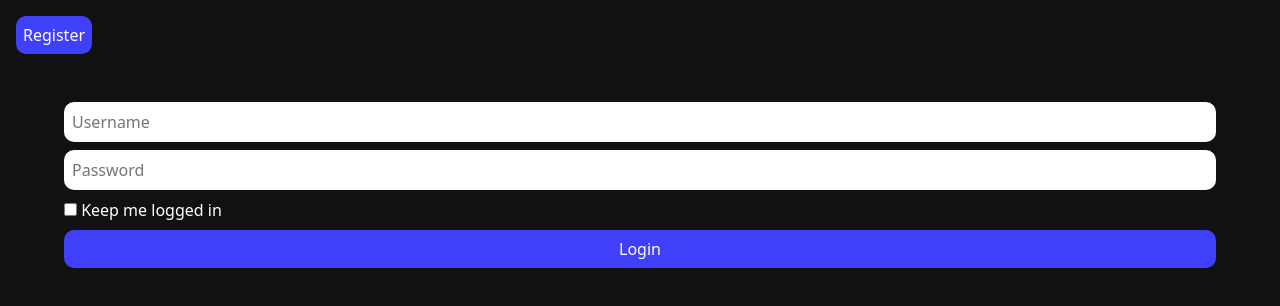
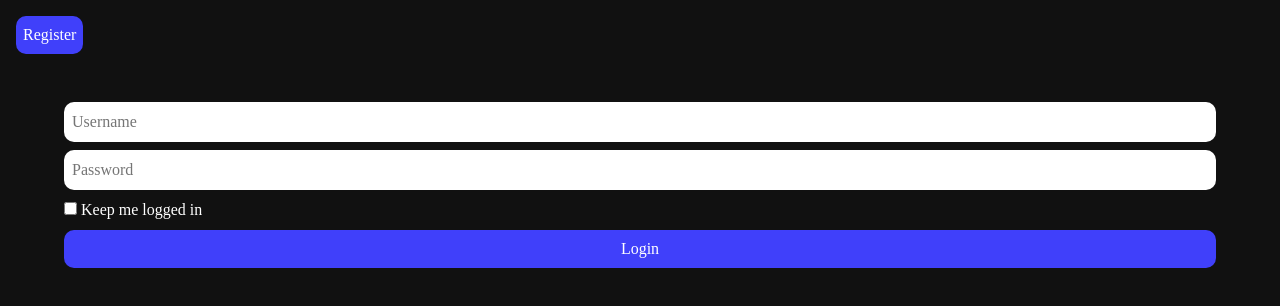
Before and after one commit to LeonardasLeo/final_codeacademy_project_front, a React (Vite) app: page /login in a window 1280 px wide. Shown: the top 306 px of the page. Built offline with nearby package versions, Linux system fonts and the light colour scheme; no server answers.

Commit message:
Updated font

```diff
--- a/src/App.css
+++ b/src/App.css
@@ -15,6 +15,7 @@
 
 body {
   background-color: var(--dark-gray);
+  font-family: "Carlito", serif;
 }
 body input {
   border: none;
--- a/src/App.scss
+++ b/src/App.scss
@@ -15,6 +15,7 @@
 
 body{
   background-color: var(--dark-gray);
+  font-family: "Carlito", serif;
   input {
     border: none;
     border-radius: 10px;
```
Also changed, not shown: 1 other file (tests, documents, lock files or other folders).
